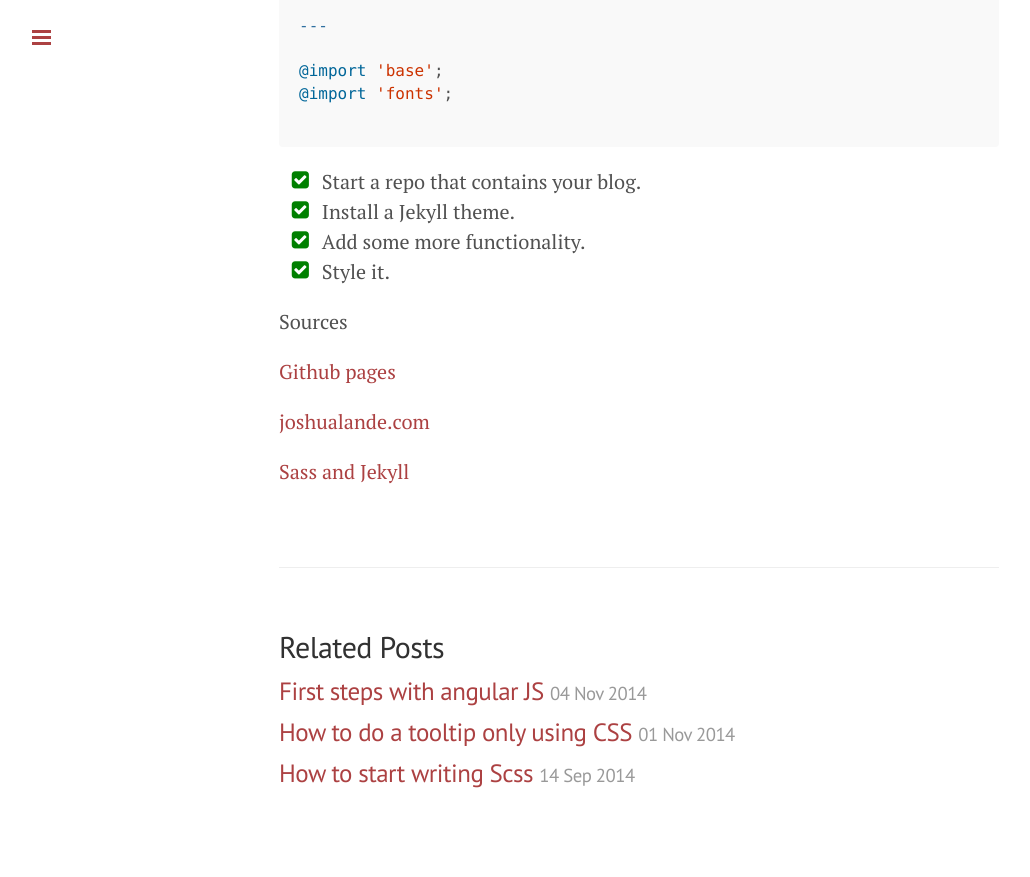
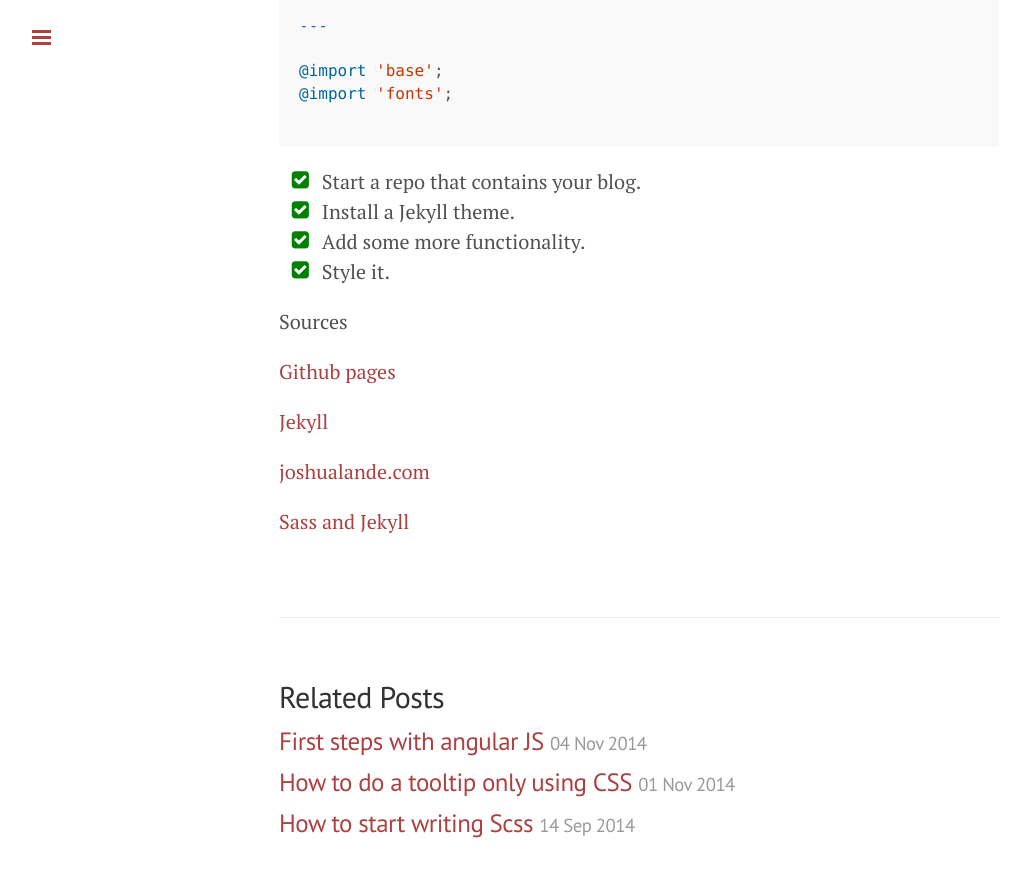
Before and after one commit to byverdu/byverdu.github.io, a Jekyll site: the page built from _posts/2014-11-6-how-to-host-your-blog-at-github-using-jekyll-and-poole.md, in a window 1280 px wide and 900 px high, scrolled down 6263 px. Shown: the top 877 px of the window, without its empty margins (1-1031 px from the left). Built offline with Jekyll 4.4.1, drawn with Linux system fonts in a browser that asks for light colours; nearby versions of some CDN libraries; Markdown is read by kramdown in place of the engine named in the settings; comment, search, counter and statistics services are not loaded; before the commit the page ends 7113 px from its top, so only the background shows below that.

Commit message:
github pages post updated

```diff
--- a/_posts/2014-11-6-how-to-host-your-blog-at-github-using-jekyll-and-poole.md
+++ b/_posts/2014-11-6-how-to-host-your-blog-at-github-using-jekyll-and-poole.md
@@ -237,6 +237,8 @@
 
 [Github pages](https://pages.github.com/)
 
+[Jekyll](http://jekyllrb.com/)
+
 [joshualande.com](http://joshualande.com/jekyll-github-pages-poole/)
 
 [Sass and Jekyll](http://markdotto.com/2014/09/25/sass-and-jekyll/)
```
